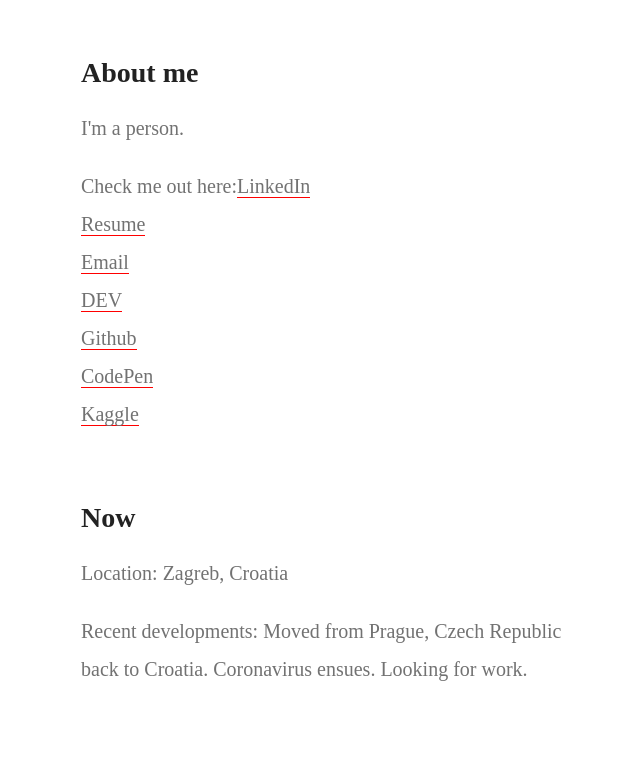
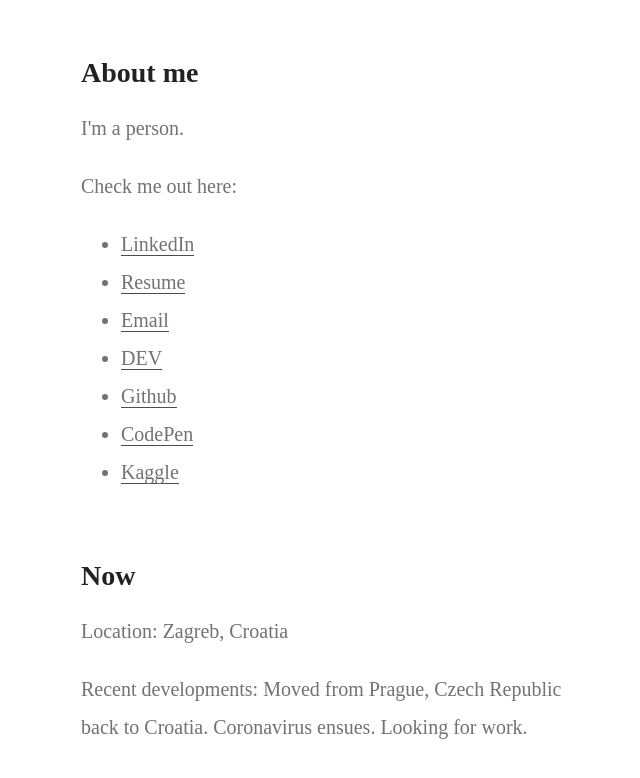
Before and after one commit to kristinamacekovic/new-web, a Jekyll site: the page built from about.md, in a window 1280 px wide. Shown: the top 778 px of the page, without its empty margins (359-999 px from the left). Built offline with Jekyll 4.4.1, drawn with Linux system fonts in a browser that asks for light colours.

Commit message:
arrange links in about

```diff
--- a/_layouts/about.html
+++ b/_layouts/about.html
@@ -17,14 +17,17 @@
         <h1>About me</h1>
         <article>
         <p>I'm a person.</p>
-        <p>Check me out here:<a href="https://www.linkedin.com/in/kristina-maceković-693a24155">LinkedIn</a><br>
-        <a href="#">Resume</a><br>
-        <a href="mailto:kmacekovic@gmail.com">Email</a><br>
-      <a href="https://dev.to/kristinamacekovic">DEV</a><br>
-      <a href="https://github.com/kristinamacekovic">Github</a><br>
-      <a href="https://codepen.io/macekovick/">CodePen</a><br>
-      <a href="https://www.kaggle.com/kmaceko">Kaggle</a></p>
-        </article>
+        <p>Check me out here:
+        <ul>
+          <li><a href="https://www.linkedin.com/in/kristina-maceković-693a24155">LinkedIn</a></li>
+          <li><a href="#">Resume</a></li>
+          <li><a href="mailto:kmacekovic@gmail.com">Email</a></li>
+          <li><a href="https://dev.to/kristinamacekovic">DEV</a></li>
+          <li><a href="https://github.com/kristinamacekovic">Github</a>
+          <li><a href="https://codepen.io/macekovick/">CodePen</a></li>
+          <li><a href="https://www.kaggle.com/kmaceko">Kaggle</a></li>
+        </ul></p>
+      </article>
       </section>
       <section>
         <h1>Now</h1>
```
